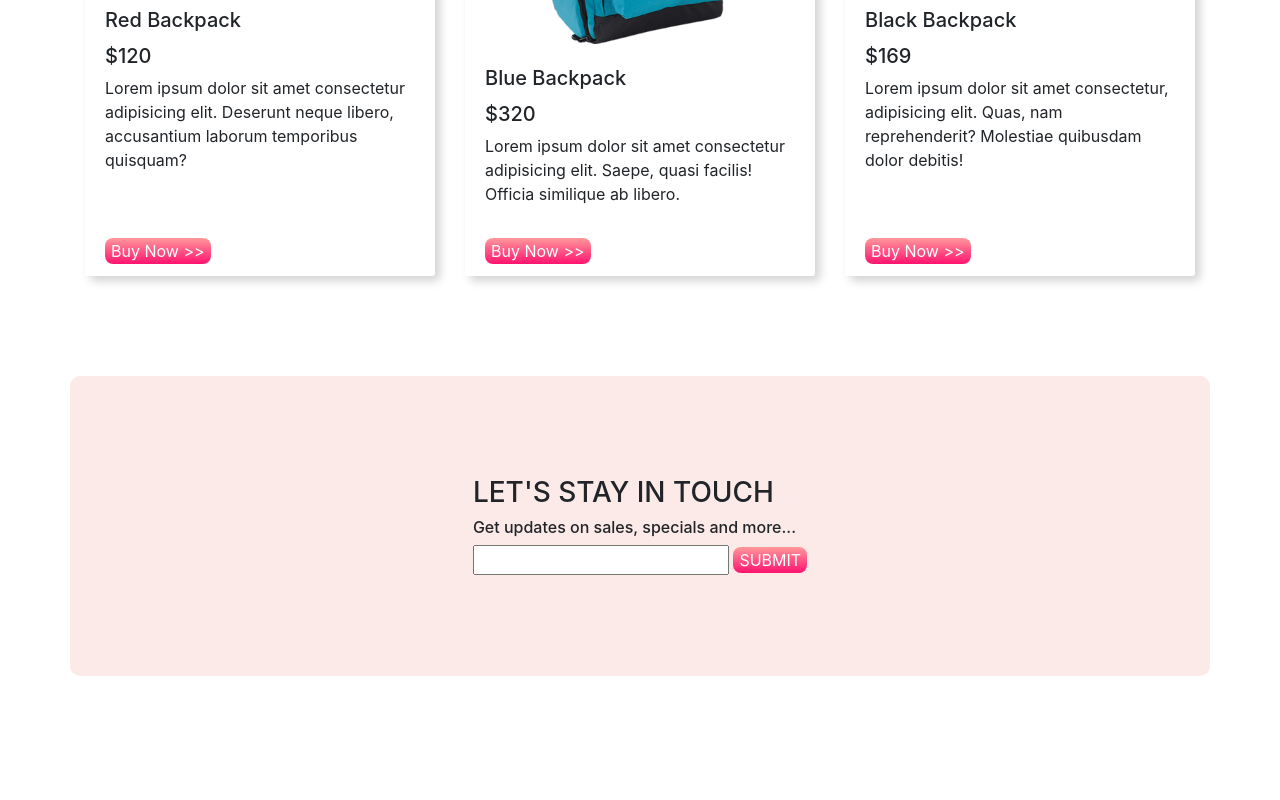
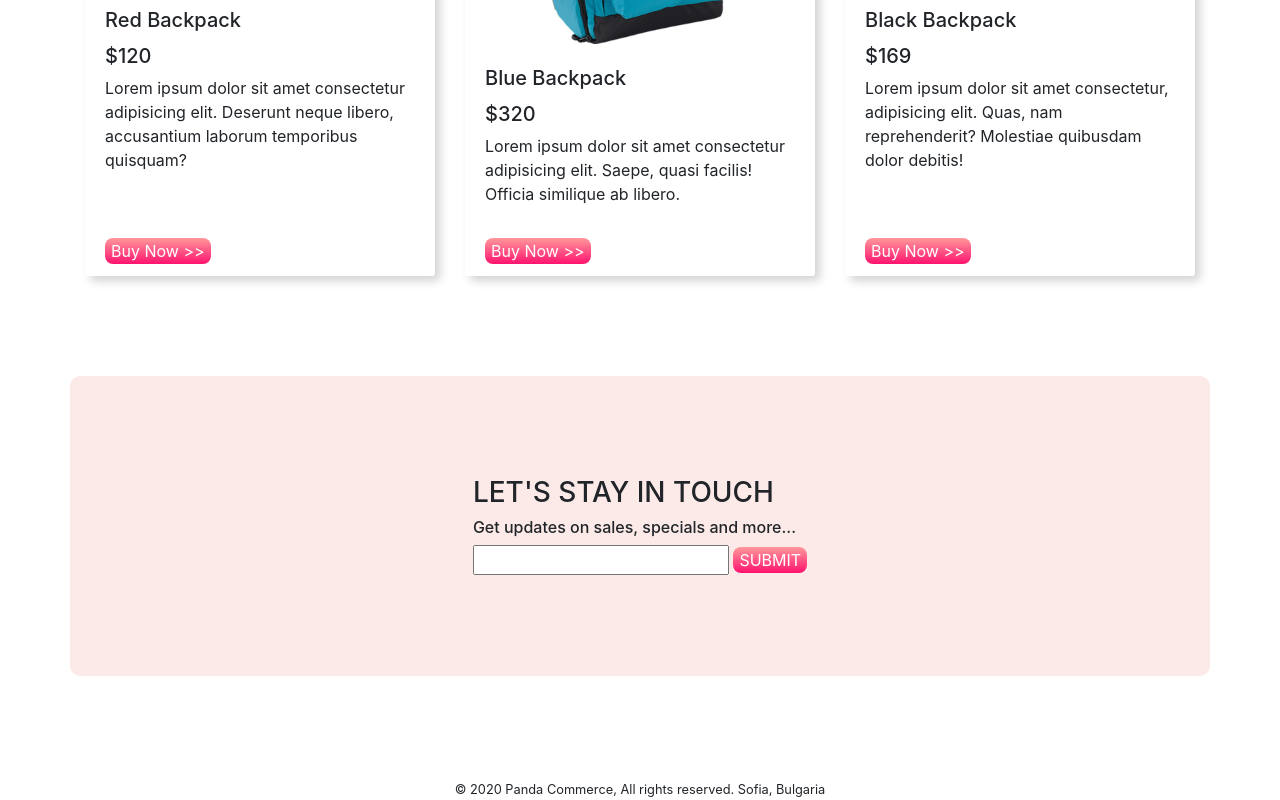
Before and after one commit to kstanvir/panda-ecommerce, a plain HTML site: page index.html in a window 1280 px wide. Shown: the part 1822-2622 px from the top of the page. Before the commit the page ends 2598 px from the top, so only its background shows below. Drawn offline with nearby package versions, Linux system fonts and the light colour scheme.

Commit message:
panda commerce website completely done

```diff
--- a/css/style.css
+++ b/css/style.css
@@ -64,3 +64,7 @@
 #contact{
     height: 300px;
 }
+
+footer{
+    text-align: center;
+}
--- a/index.html
+++ b/index.html
@@ -209,6 +209,9 @@
       </div>
     </div>
 
+    <footer>
+      <small>&#169 2020 Panda Commerce, All rights reserved. Sofia, Bulgaria </small>
+    </footer>
 
     <script src="https://code.jquery.com/jquery-3.5.1.slim.min.js" integrity="sha384-DfXdz2htPH0lsSSs5nCTpuj/zy4C+OGpamoFVy38MVBnE+IbbVYUew+OrCXaRkfj" crossorigin="anonymous"></script>
     <script src="https://cdn.jsdelivr.net/npm/popper.js@1.16.0/dist/umd/popper.min.js" integrity="sha384-Q6E9RHvbIyZFJoft+2mJbHaEWldlvI9IOYy5n3zV9zzTtmI3UksdQRVvoxMfooAo" crossorigin="anonymous"></script>
```
